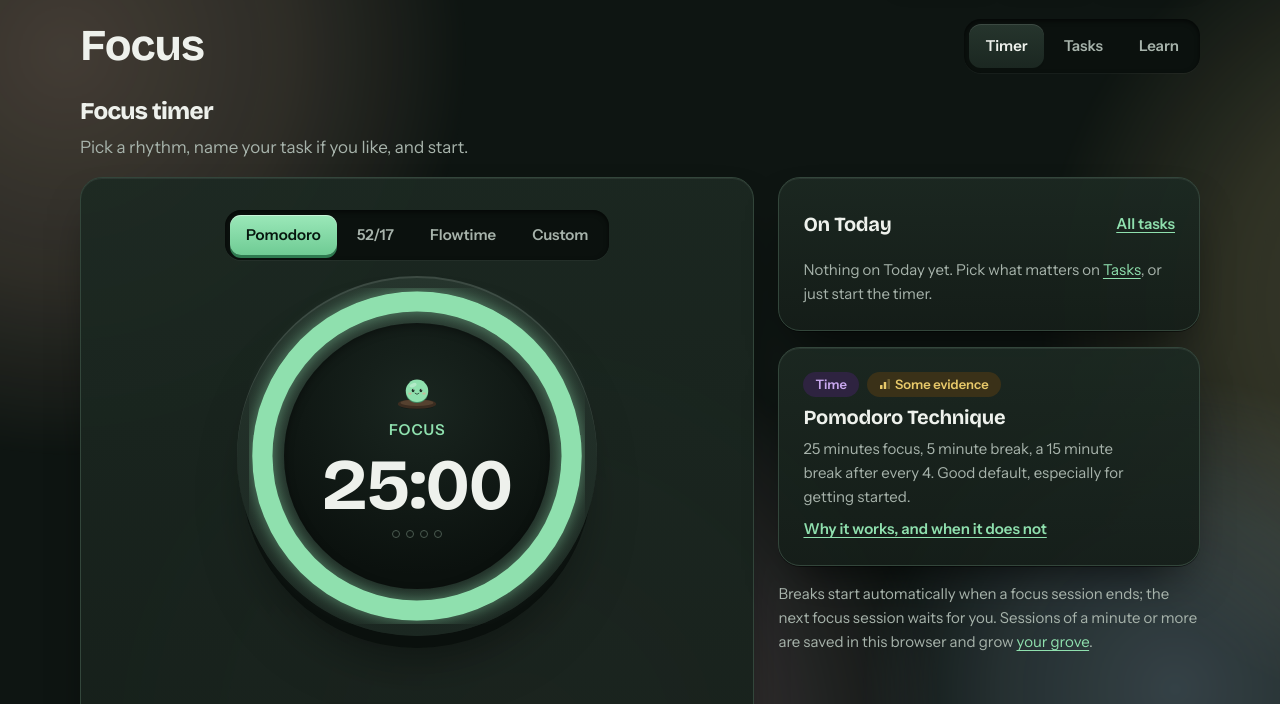
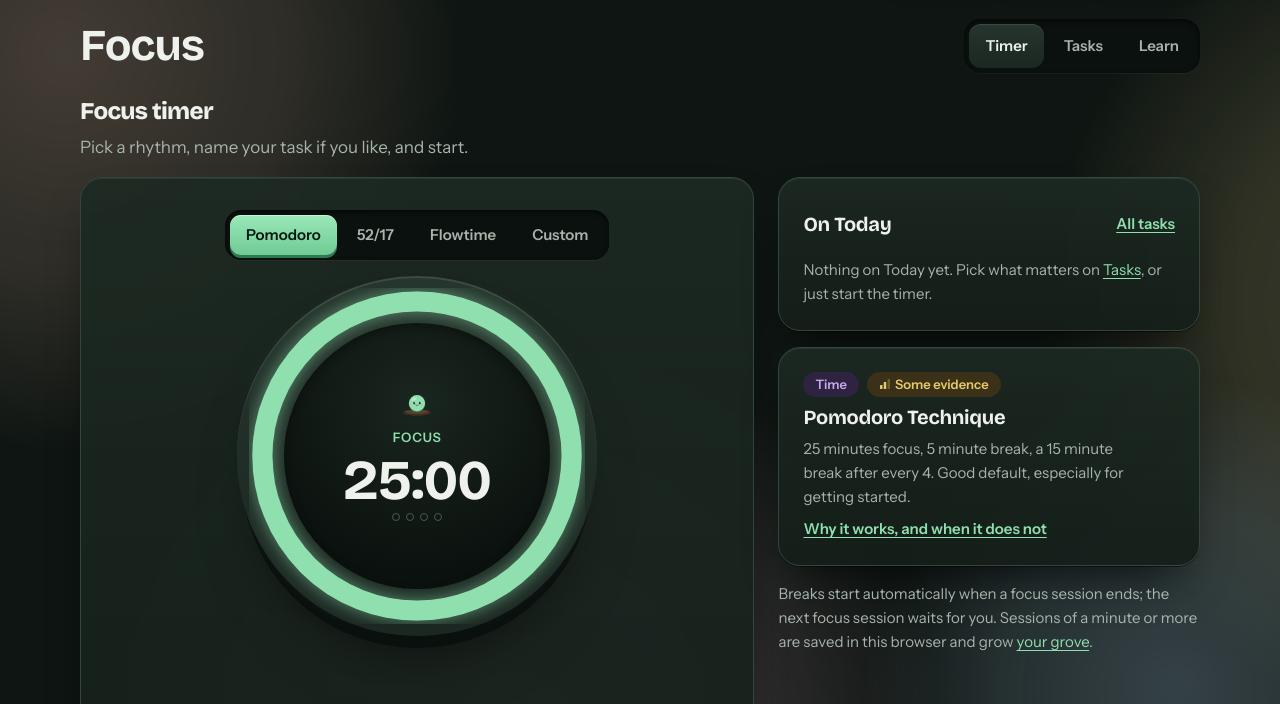
Before and after one commit to zohr21/rewarding-work, an Astro site: page /rewarding-work/timer in a window 1280 px wide. Shown: the part 74-778 px from the top of the page. Built offline with nearby package versions, Linux system fonts and the light colour scheme; Astro itself is replaced by a stand-in of ours; no server answers.

Commit message:
Timer: smaller Sprig and time in the dial so the time clears the ring
Co-Authored-By: Claude Opus 5.5 <noreply@anthropic.com>

```diff
--- a/src/components/TimerWidget.astro
+++ b/src/components/TimerWidget.astro
@@ -81,12 +81,12 @@ const CIRCUMFERENCE = 2 * Math.PI * RADIUS;
         data-ring
         data-circumference={CIRCUMFERENCE}></circle>
     </svg>
-    <div class="timer__readout">
+    <div class:list={['timer__readout', { 'timer__readout--sprig': standalone }]}>
       {/* On /timer Sprig keeps you company: eyes closed while you focus, cheering when a session ends (timer-ui.ts). */}
       {
         standalone && (
           <span class="timer__sprig" data-timer-sprig>
-            <Sprig size={58} />
+            <Sprig size={42} />
           </span>
         )
       }
@@ -404,7 +404,19 @@ const CIRCUMFERENCE = 2 * Math.PI * RADIUS;
 
   .timer__sprig {
     justify-self: center;
-    margin-bottom: calc(var(--space-1) * -1);
+  }
+
+  /* With Sprig above them, the phase and time are a size smaller so the time clears the ring. */
+  .timer__readout--sprig {
+    gap: 2px;
+  }
+
+  .timer__readout--sprig .timer__phase {
+    font-size: var(--text-xs);
+  }
+
+  .timer--standalone .timer__readout--sprig .timer__time {
+    font-size: clamp(2.25rem, 11vw, 3.5rem);
   }
 
   .timer__phase {
@@ -715,6 +727,11 @@ const CIRCUMFERENCE = 2 * Math.PI * RADIUS;
 
   :global(html[data-app]) .timer .timer__time {
     font-size: 3.25rem;
+  }
+
+  /* Sprig takes the top of the dial, so the time steps down to stay inside the ring. */
+  :global(html[data-app]) .timer .timer__readout--sprig .timer__time {
+    font-size: 2.5rem;
   }
 
   :global(html[data-app]) .timer__message {
```
